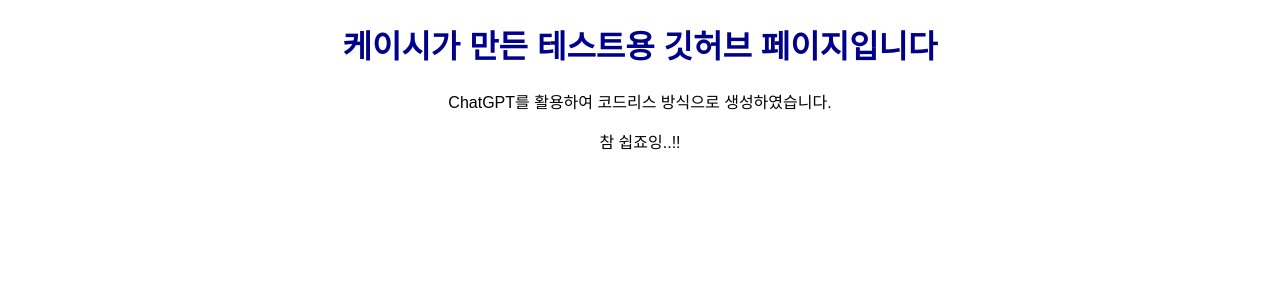
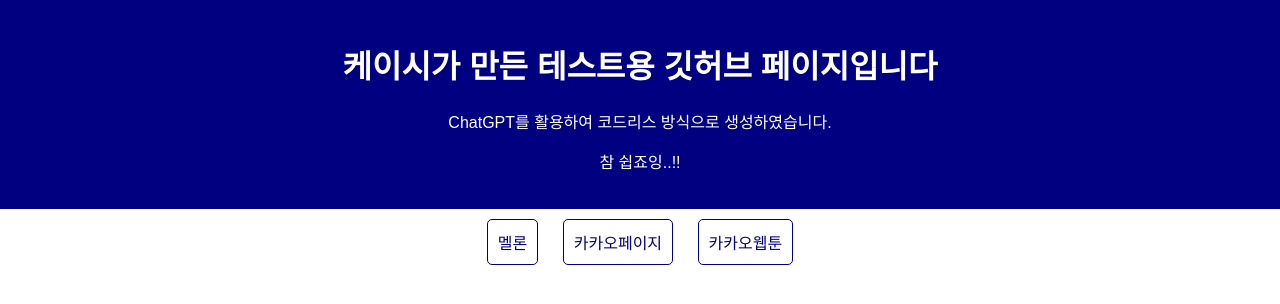
Before and after one commit to hong3e/hong3e.github.io, a plain HTML site: page index.html in a window 1280 px wide. Drawn offline with Linux system fonts and the light colour scheme.

Commit message:
하단에 링크 추가
Signed-off-by: hong3e <hong3e@naver.com>

```diff
--- a/index.html
+++ b/index.html
@@ -3,21 +3,46 @@
 <head>
   <meta charset="UTF-8">
   <meta name="viewport" content="width=device-width, initial-scale=1.0">
-  <title>테스트용 깃허브 페이지</title>
+  <title>케이시가 만든 테스트용 깃허브 페이지</title>
   <style>
     body {
-      background-color: white;
       font-family: sans-serif;
+      margin: 0;
     }
-    h1 {
+    .header {
       text-align: center;
-      color: darkblue;
+      background-color: #000080;
+      color: #ffffff;
+      padding: 20px;
+    }
+    .content {
+      text-align: center;
+    }
+    .link {
+      display: inline-block;
+      padding: 10px;
+      margin: 10px;
+      border: 1px solid #000080;
+      border-radius: 5px;
+      text-decoration: none;
+      color: #000080;
+    }
+    .link:hover {
+      background-color: #000080;
+      color: #ffffff;
     }
   </style>
 </head>
 <body>
-  <h1>케이시가 만든 테스트용 깃허브 페이지입니다</h1>
-  <p style="text-align: center;">ChatGPT를 활용하여 코드리스 방식으로 생성하였습니다.</p>
-  <p style="text-align: center;">참 쉽죠잉..!!</p>
+  <div class="header">
+    <h1>케이시가 만든 테스트용 깃허브 페이지입니다</h1>
+    <p>ChatGPT를 활용하여 코드리스 방식으로 생성하였습니다.</p>
+    <p>참 쉽죠잉..!!</p>
+  </div>
+  <div class="content">
+    <a href="https://www.melon.com" class="link">멜론</a>
+    <a href="https://page.kakao.com" class="link">카카오페이지</a>
+    <a href="https://webtoon.kakao.com" class="link">카카오웹툰</a>
+  </div>
 </body>
 </html>
```
